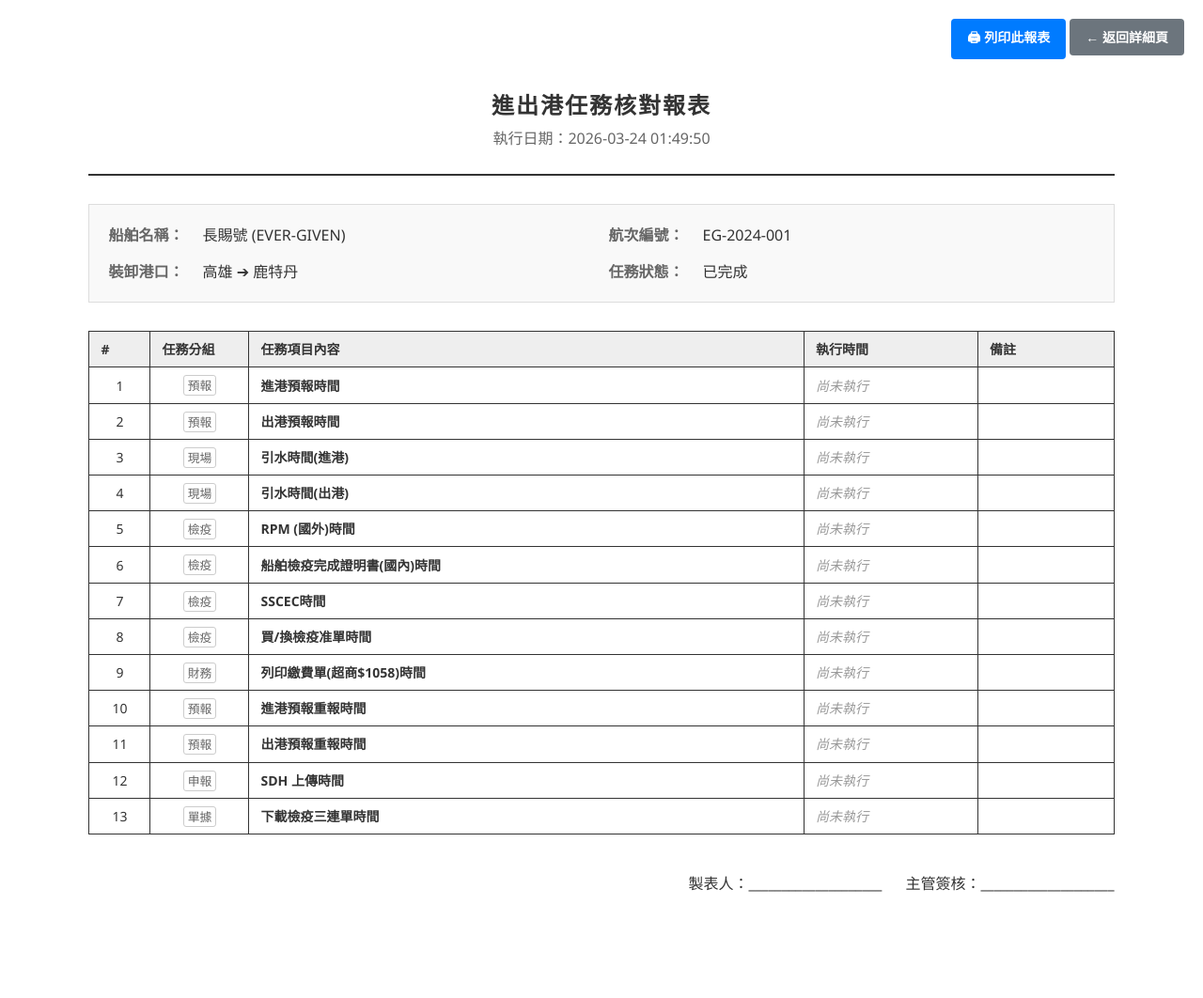
After one commit to zhangs1124/shipping-accounting, a FastAPI app: page /voyage-tasks/1/print in a window 1280 px wide. The commit adds this page. Shown: the whole page at 94% size. Run offline with FastAPI, Linux system fonts and the light colour scheme.

Commit message:
新增進出港任務列印報表功能與 CSS 報表外型優化

```diff
--- a/templates/voyage_tasks/detail.html
+++ b/templates/voyage_tasks/detail.html
@@ -8,6 +8,7 @@
         <form method="post" action="/voyage-tasks/{{ voyage.id }}/purge" onsubmit="return confirm('確定要刪除此航次的所有進出港任務紀錄嗎？');" style="margin:0;">
             <button type="submit" class="btn btn-danger btn-sm">🗑 刪除整筆任務</button>
         </form>
+        <a href="/voyage-tasks/{{ voyage.id }}/print" target="_blank" class="btn btn-primary btn-sm">🖨 列印報表</a>
         <a href="/voyage-tasks" class="btn btn-secondary btn-sm">← 返回清單</a>
     </div>
 </div>
--- /dev/null
+++ b/templates/voyage_tasks/print.html
@@ -0,0 +1,189 @@
+<!DOCTYPE html>
+<html lang="zh-TW">
+<head>
+    <meta charset="UTF-8">
+    <title>進出港任務報表 - {{ voyage.voyage_no }}</title>
+    <style>
+        body {
+            font-family: "Segoe UI", "Microsoft JhengHei", Arial, sans-serif;
+            color: #333;
+            line-height: 1.5;
+            margin: 0;
+            padding: 2.5cm;
+        }
+
+        .no-print-area {
+            position: fixed;
+            top: 20px;
+            right: 20px;
+            z-index: 1000;
+        }
+
+        .btn {
+            display: inline-block;
+            padding: 8px 16px;
+            font-size: 14px;
+            font-weight: bold;
+            text-align: center;
+            text-decoration: none;
+            cursor: pointer;
+            border: 1px solid transparent;
+            border-radius: 4px;
+            background-color: #007bff;
+            color: #fff;
+        }
+
+        .btn-secondary {
+            background-color: #6c757d;
+        }
+
+        .report-header {
+            text-align: center;
+            border-bottom: 2px solid #333;
+            margin-bottom: 30px;
+            padding-bottom: 10px;
+        }
+
+        .report-header h1 {
+            margin: 0;
+            font-size: 24px;
+            letter-spacing: 2px;
+        }
+
+        .master-info {
+            display: grid;
+            grid-template-columns: 1fr 1fr;
+            gap: 15px;
+            margin-bottom: 30px;
+            background: #f9f9f9;
+            padding: 20px;
+            border: 1px solid #ddd;
+        }
+
+        .info-item {
+            display: flex;
+        }
+
+        .info-label {
+            width: 100px;
+            font-weight: bold;
+            color: #666;
+        }
+
+        .info-value {
+            flex: 1;
+            font-weight: 500;
+        }
+
+        table {
+            width: 100%;
+            border-collapse: collapse;
+            font-size: 14px;
+        }
+
+        th, td {
+            border: 1px solid #333;
+            padding: 8px 12px;
+            text-align: left;
+        }
+
+        th {
+            background-color: #eee;
+            font-weight: bold;
+        }
+
+        .group-badge {
+            font-size: 0.8rem;
+            color: #666;
+            border: 1px solid #ccc;
+            padding: 1px 4px;
+            border-radius: 3px;
+        }
+
+        @media print {
+            body { padding: 0; }
+            .no-print-area { display: none; }
+            .master-info { border: 1px solid #000; background: none; }
+            th { -webkit-print-color-adjust: exact; background-color: #eee !important; }
+        }
+
+        @page {
+            size: A4;
+            margin: 1.5cm;
+        }
+    </style>
+</head>
+<body>
+
+<div class="no-print-area">
+    <button class="btn" onclick="window.print()">🖨 列印此報表</button>
+    <a href="/voyage-tasks/{{ voyage.id }}" class="btn btn-secondary">← 返回詳細頁</a>
+</div>
+
+<div class="report-header">
+    <h1>進出港任務核對報表</h1>
+    <p style="margin-top:5px; color:#666;">執行日期：{{ print_date }}</p>
+</div>
+
+<div class="master-info">
+    <div class="info-item">
+        <span class="info-label">船舶名稱：</span>
+        <span class="info-value">{{ voyage.ship.name }} ({{ voyage.ship.code }})</span>
+    </div>
+    <div class="info-item">
+        <span class="info-label">航次編號：</span>
+        <span class="info-value">{{ voyage.voyage_no }}</span>
+    </div>
+    <div class="info-item">
+        <span class="info-label">裝卸港口：</span>
+        <span class="info-value">{{ voyage.port_of_loading or '-' }} ➔ {{ voyage.port_of_discharge or '-' }}</span>
+    </div>
+    <div class="info-item">
+        <span class="info-label">任務狀態：</span>
+        <span class="info-value">{{ voyage.status }}</span>
+    </div>
+</div>
+
+<table>
+    <thead>
+        <tr>
+            <th style="width:40px;">#</th>
+            <th style="width:80px;">任務分組</th>
+            <th>任務項目內容</th>
+            <th style="width:160px;">執行時間</th>
+            <th>備註</th>
+        </tr>
+    </thead>
+    <tbody>
+        {% for log in task_logs %}
+        <tr>
+            <td style="text-align:center;">{{ loop.index }}</td>
+            <td style="text-align:center;">
+                <span class="group-badge">{{ log.task_category.task_group or '未分類' }}</span>
+            </td>
+            <td>
+                <strong>{{ log.task_category.name }}</strong>
+            </td>
+            <td>
+                {% if log.recorded_time %}
+                    {{ log.recorded_time.strftime('%Y-%m-%d %H:%M') }}
+                {% else %}
+                    <span style="color:#999; font-style:italic;">尚未執行</span>
+                {% endif %}
+            </td>
+            <td>{{ log.remarks or '' }}</td>
+        </tr>
+        {% else %}
+        <tr>
+            <td colspan="5" style="text-align:center;">尚無相關任務紀錄</td>
+        </tr>
+        {% endfor %}
+    </tbody>
+</table>
+
+<div style="margin-top:40px; text-align:right;">
+    <p>製表人：____________________ &nbsp;&nbsp;&nbsp;&nbsp; 主管簽核：____________________</p>
+</div>
+
+</body>
+</html>
```
Also changed, not shown: routers/voyage_tasks.py (+34 -0 lines), .playwright-mcp/page-2026-03-25T19-13-05-023Z.png (added).
